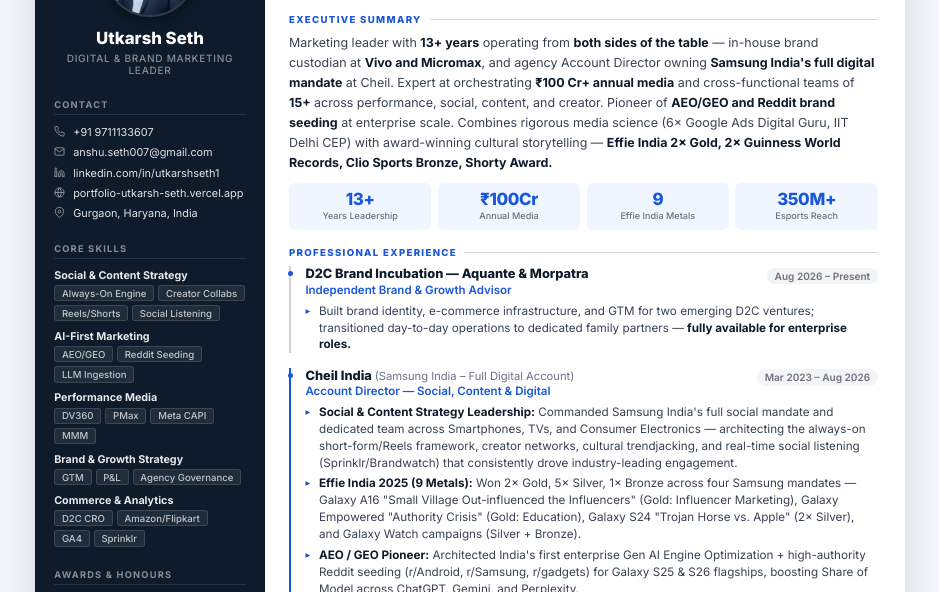
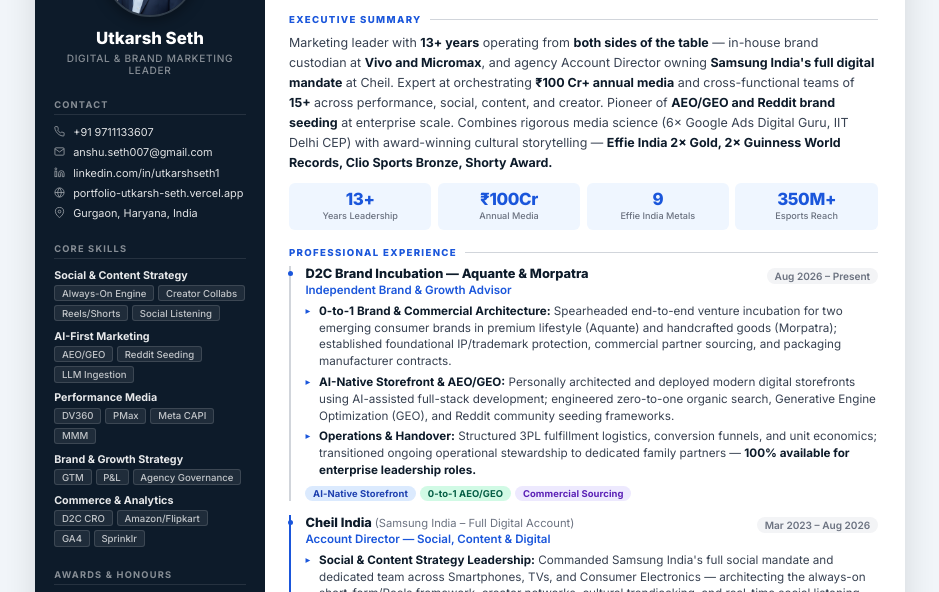
Before and after one commit to anshuseth007-ops/portfolio, a plain HTML site: page resume/index.html in a window 1280 px wide. Shown: the part 187-779 px from the top of the page, without its empty margins (170-1109 px from the left). Drawn offline with Linux system fonts and the light colour scheme.

Commit message:
feat(resume): integrate AI-native storefront, 0-to-1 AEO/GEO, commercial partner sourcing, and ops into D2C venture entry

```diff
--- a/resume/index.html
+++ b/resume/index.html
@@ -212,7 +212,7 @@
       .c-green { background:#d1fae5 !important; color:#065f46 !important; }
       .c-purple{ background:#ede9fe !important; color:#5b21b6 !important; }
       .aw-badge{ background:var(--gold) !important; }
-      @page { size: 8.5in 16.2in; margin: 0; }
+      @page { size: 8.5in 17.8in; margin: 0; }
     }
   </style>
 </head>
@@ -404,8 +404,15 @@
             <div class="exp-dt">Aug 2026 – Present</div>
           </div>
           <ul class="bul">
-            <li>Built brand identity, e-commerce infrastructure, and GTM for two emerging D2C ventures; transitioned day-to-day operations to dedicated family partners — <strong>fully available for enterprise roles.</strong></li>
+            <li><strong>0-to-1 Brand &amp; Commercial Architecture:</strong> Spearheaded end-to-end venture incubation for two emerging consumer brands in premium lifestyle (Aquante) and handcrafted goods (Morpatra); established foundational IP/trademark protection, commercial partner sourcing, and packaging manufacturer contracts.</li>
+            <li><strong>AI-Native Storefront &amp; AEO/GEO:</strong> Personally architected and deployed modern digital storefronts using AI-assisted full-stack development; engineered zero-to-one organic search, Generative Engine Optimization (GEO), and Reddit community seeding frameworks.</li>
+            <li><strong>Operations &amp; Handover:</strong> Structured 3PL fulfillment logistics, conversion funnels, and unit economics; transitioned ongoing operational stewardship to dedicated family partners — <strong>100% available for enterprise leadership roles.</strong></li>
           </ul>
+          <div class="chips">
+            <span class="chip c-blue">AI-Native Storefront</span>
+            <span class="chip c-green">0-to-1 AEO/GEO</span>
+            <span class="chip c-purple">Commercial Sourcing</span>
+          </div>
         </div>
 
         <!-- Cheil -->
```
Also changed, not shown: resume/ats.html (+3 -3 lines), 3 other files.
